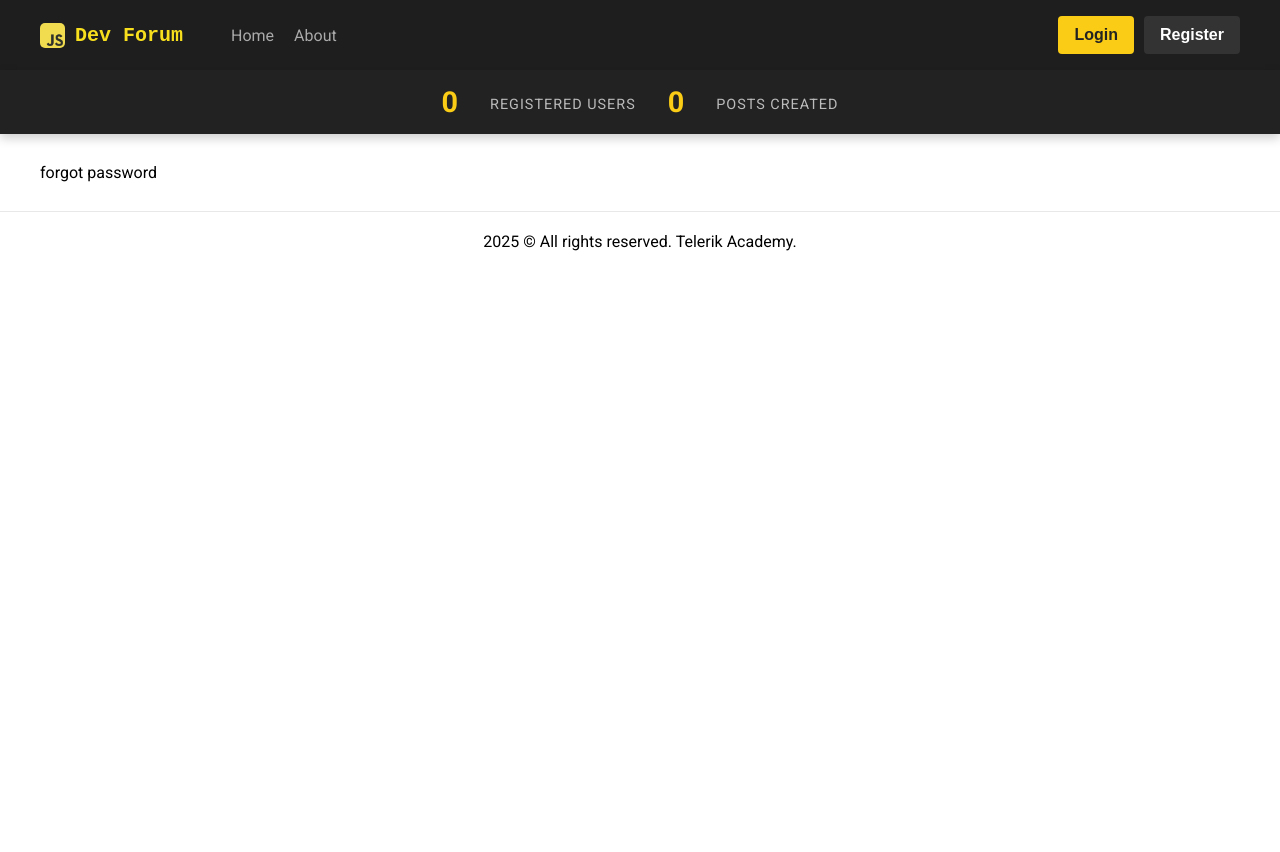
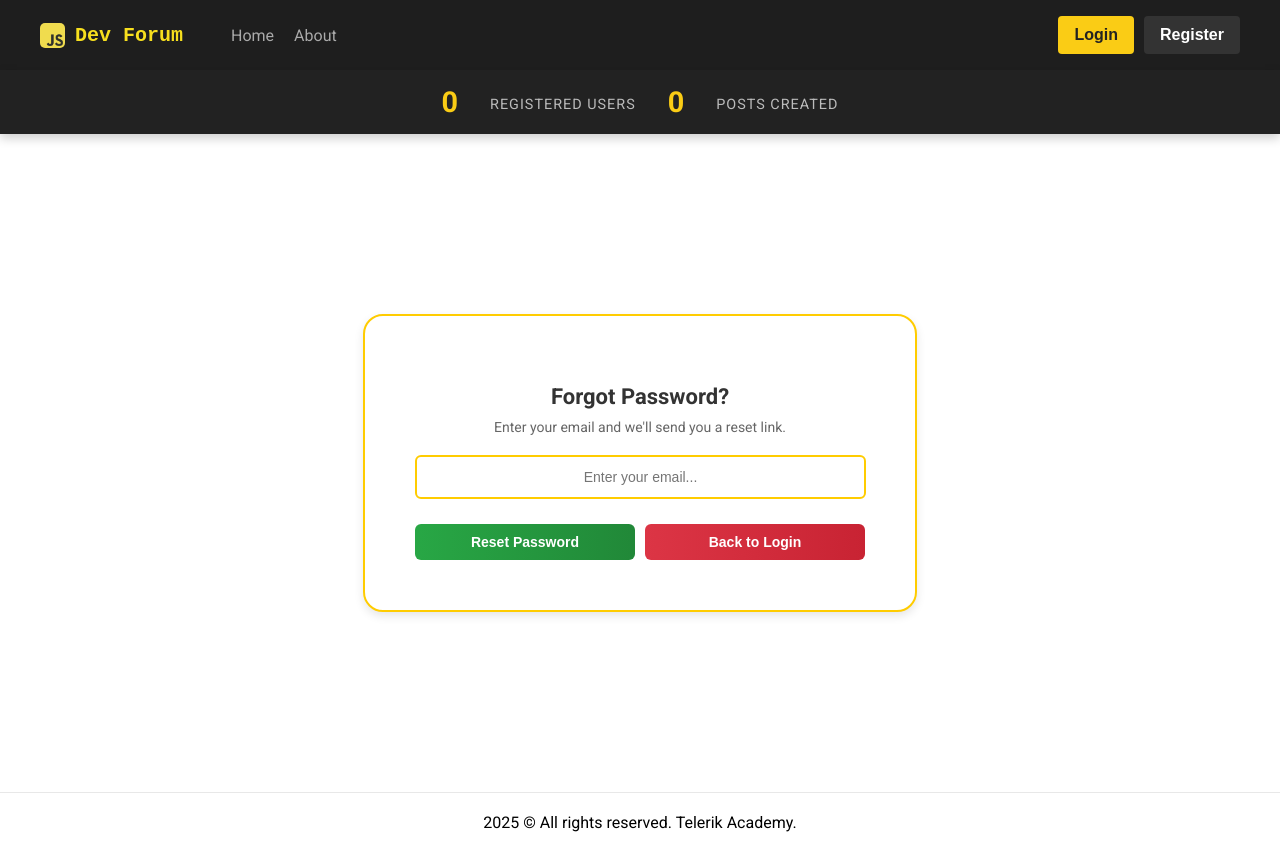
Before and after one commit to Giphy-App-Team-01/forum-system-team-01, a React (Vite) app: page /forgot-password in a window 1280 px wide. Before the commit the page ends 800 px from the top, so only its background shows below. Built offline with nearby package versions, Linux system fonts and the light colour scheme; no server answers; the database is empty.

Commit message:
feat: Implemented forgot password functionality with email reset link

```diff
--- a/src/components/Button/Button.css
+++ b/src/components/Button/Button.css
@@ -213,3 +213,44 @@ button.danger:hover {
   background: #ffcc00;
   color: #000;
 }
+
+/* Reset and Back buttons (Forgot Password) */
+
+.reset-btn {
+  flex: 1;
+  padding: 10px;
+  font-size: 14px;
+  font-weight: bold;
+  background: linear-gradient(90deg, #28a745, #218838);
+  color: white;
+  border: none;
+  border-radius: 6px;
+  cursor: pointer;
+  transition: all 0.3s ease-in-out;
+}
+
+.reset-btn:hover {
+  background: linear-gradient(90deg, #218838, #28a745);
+  transform: scale(1.05);
+}
+
+.back-btn {
+  flex: 1;
+  padding: 10px;
+  font-size: 14px;
+  font-weight: bold;
+  background: linear-gradient(90deg, #dc3545, #c82333);
+  color: white;
+  border: none;
+  border-radius: 6px;
+  cursor: pointer;
+  transition: all 0.3s ease-in-out;
+  display: flex;
+  align-items: center;
+  justify-content: center;
+}
+
+.back-btn:hover {
+  background: linear-gradient(90deg, #c82333, #dc3545);
+  transform: scale(1.05);
+}
--- a/src/views/ForgotPassword/ForgotPassword.css
+++ b/src/views/ForgotPassword/ForgotPassword.css
@@ -0,0 +1,55 @@
+.forgot-password-container {
+  display: flex;
+  justify-content: center;
+  align-items: center;
+  height: 75vh;
+}
+
+.forgot-password-card {
+  background: #ffffff;
+  padding: 50px;
+  border-radius: 12px;
+  box-shadow: 0px 4px 10px rgba(0, 0, 0, 0.1);
+  text-align: center;
+  width: 450px;
+  border-radius: 20px;
+  border: 2px solid #ffcc00;
+}
+
+.forgot-password-card h2 {
+  color: #333;
+  font-size: 22px;
+  margin-bottom: 10px;
+}
+
+.forgot-password-card p {
+  color: #666;
+  font-size: 14px;
+  margin-bottom: 20px;
+}
+
+.forgot-password-input {
+  width: 94%;
+  padding: 12px;
+  font-size: 14px;
+  border-radius: 6px;
+  border: 2px solid #ffcc00;
+  background: #fff;
+  color: #333;
+  text-align: center;
+  margin-bottom: 15px;
+  transition: all 0.3s ease;
+}
+
+.forgot-password-input:focus {
+  border-color: #ff9900;
+  outline: none;
+  background: #f8f9fa;
+}
+
+.forgot-password-buttons {
+  display: flex;
+  justify-content: space-between;
+  gap: 10px;
+  margin-top: 10px;
+}
--- a/src/views/ForgotPassword/ForgotPassword.jsx
+++ b/src/views/ForgotPassword/ForgotPassword.jsx
@@ -1,6 +1,71 @@
-import './ForgotPassword.css';
+import { useState } from "react";
+import { useNavigate } from "react-router-dom";
+import { forgotPassword } from "../../api/auth-service";
+import { toast, ToastContainer } from "react-toastify";
+import "react-toastify/dist/ReactToastify.css";
+import "./ForgotPassword.css";
+import Button from "../../components/Button/Button"; // Импортиране на Button компонента
+
 function ForgotPassword() {
-  return <div>forgot password</div>;
+  const [email, setEmail] = useState("");
+  const [loading, setLoading] = useState(false);
+  const navigate = useNavigate();
+
+  const handleResetPassword = async () => {
+    if (!email) {
+      toast.error("⚠️ Please enter your email!");
+      return;
+    }
+
+    console.log("Sending reset email to:", email);
+    setLoading(true);
+
+    try {
+      await forgotPassword(email);
+      toast.success("✅ Password reset email sent! Check your inbox.");
+      setEmail("");
+    } catch (error) {
+      toast.error(`❌ Error: ${error.message}`);
+      console.error("Password reset error:", error.message);
+    } finally {
+      setLoading(false);
+    }
+  };
+
+  return (
+    <div className="forgot-password-container">
+      <ToastContainer position="top-right" autoClose={3000} hideProgressBar />
+
+      <div className="forgot-password-card">
+        <h2>Forgot Password?</h2>
+        <p>Enter your email and we&apos;ll send you a reset link.</p>
+        <input
+          type="email"
+          className="forgot-password-input"
+          placeholder="Enter your email..."
+          value={email}
+          onChange={(e) => setEmail(e.target.value)}
+          disabled={loading}
+        />
+        <div className="forgot-password-buttons">
+          <Button
+            className="reset-btn"
+            onClickHandler={handleResetPassword}
+            type="button"
+          >
+            {loading ? "Sending..." : "Reset Password"}
+          </Button>
+          <Button
+            className="back-btn"
+            onClickHandler={() => navigate("/login")}
+            type="button"
+          >
+            Back to Login
+          </Button>
+        </div>
+      </div>
+    </div>
+  );
 }
 
 export default ForgotPassword;
--- a/src/views/Login/Login.css
+++ b/src/views/Login/Login.css
@@ -1,3 +1,6 @@
+.login-wrapper {
+  height: 65vh;
+}
 
 .login-container {
   width: 450px;
--- a/src/views/Login/Login.jsx
+++ b/src/views/Login/Login.jsx
@@ -42,6 +42,7 @@ const Login = () => {
   };
 
   return (
+    <div className="login-wrapper">
     <div className="login-container">
       <h2>Login</h2>
 
@@ -78,6 +79,7 @@ const Login = () => {
         <p>Don&apos;t have an account? <Link to="/register">Register</Link></p>
       </div>
     </div>
+    </div>
   );
 };
 
```
Lines whose indentation alone changed are shown as unchanged.
